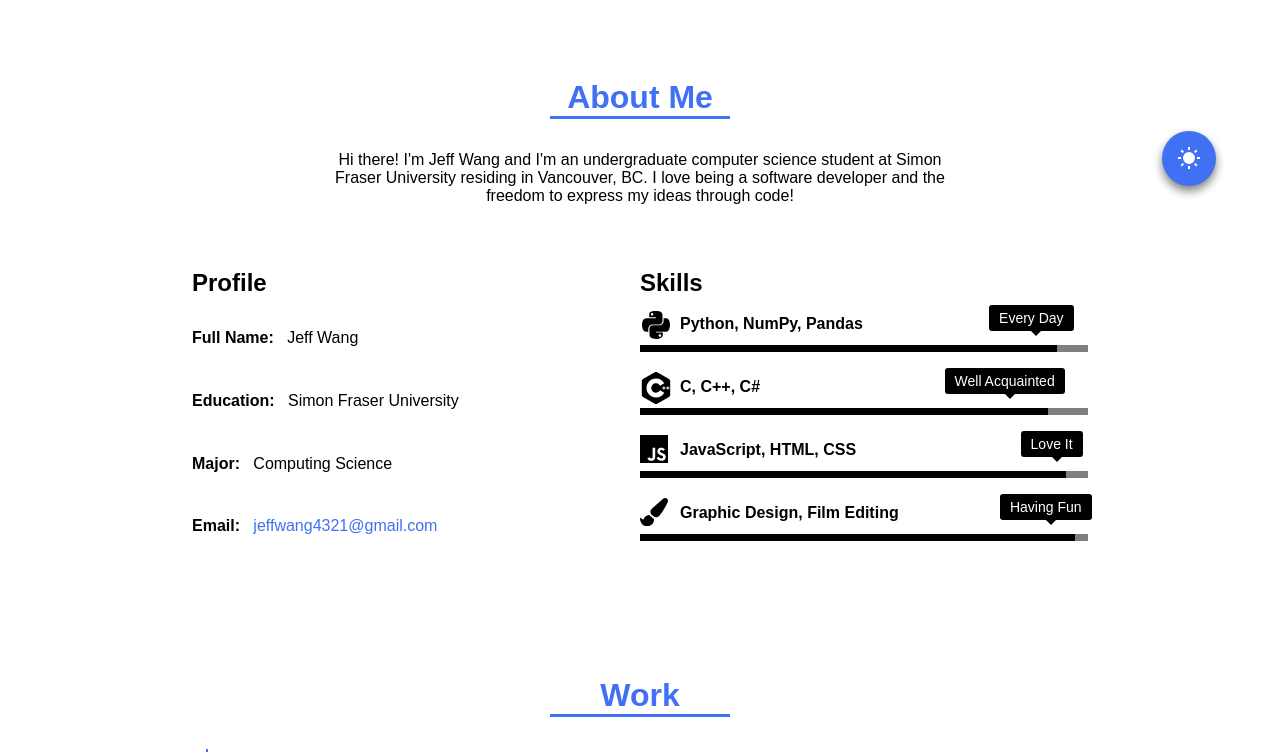
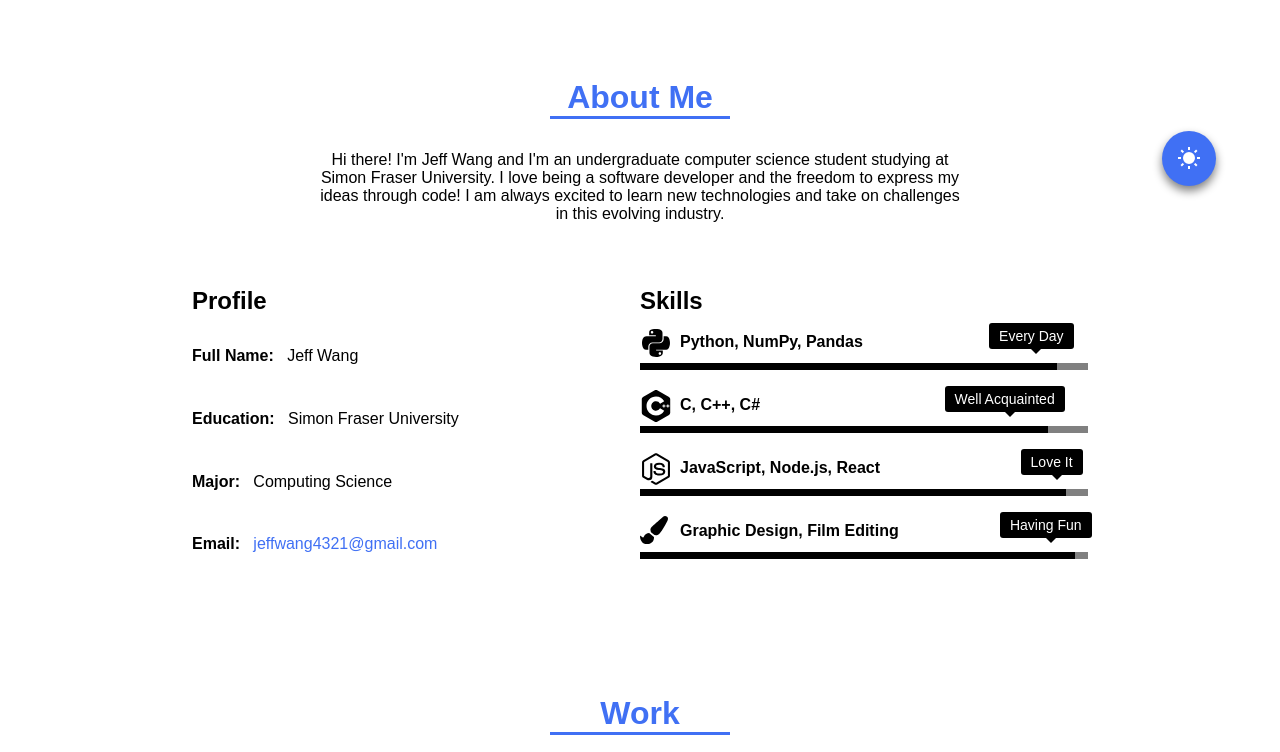
Before and after one commit to jeffwang4321/react-portfolio, a React (Create React App) app: page / in a window 1280 px wide. Shown: the part 582-1334 px from the top of the page. Built offline with nearby package versions, Linux system fonts and the light colour scheme.

Commit message:
Update text

```diff
--- a/src/components/3-AboutSection.js
+++ b/src/components/3-AboutSection.js
@@ -5,7 +5,7 @@ const AboutSection = () => {
     <div id="about">
       <h3>About Me</h3>
       <p>
-        Hi there! I'm Jeff Wang and I'm an undergraduate computer science student at Simon Fraser University residing in Vancouver, BC. I love being a software developer and the freedom to express my ideas through code!
+        Hi there! I'm Jeff Wang and I'm an undergraduate computer science student studying at Simon Fraser University. I love being a software developer and the freedom to express my ideas through code! I am always excited to learn new technologies and take on challenges in this evolving industry.
       </p>
     </div>
   );
--- a/src/components/4-SkillsSection.js
+++ b/src/components/4-SkillsSection.js
@@ -1,6 +1,6 @@
 import React from 'react';
-import { FaPython, FaPaintBrush } from 'react-icons/fa';
-import { SiCplusplus, SiJavascript } from 'react-icons/si';
+import { FaPython, FaPaintBrush, FaNodeJs } from 'react-icons/fa';
+import { SiCplusplus } from 'react-icons/si';
 
 const SkillsSection = () => {
   return (
@@ -45,8 +45,8 @@ const SkillsSection = () => {
           </li>
           <li>
             <div className="progress percent90"><span>Love It</span></div>
-            <SiJavascript id="icons2"/>
-            <strong>JavaScript, HTML, CSS</strong>
+            <FaNodeJs id="icons"/>
+            <strong>JavaScript, Node.js, React</strong>
           </li>
           <li>
             <div className="progress percent95"><span>Having Fun</span></div>
--- a/src/index.css
+++ b/src/index.css
@@ -650,7 +650,7 @@ footer {
   color: white;
   text-align: center;
   padding: 2rem;
-  border-top: 5px solid var(--clr-main-1);
+  border-top: 5px solid white;
 }
 footer a {
   color: white;
```
